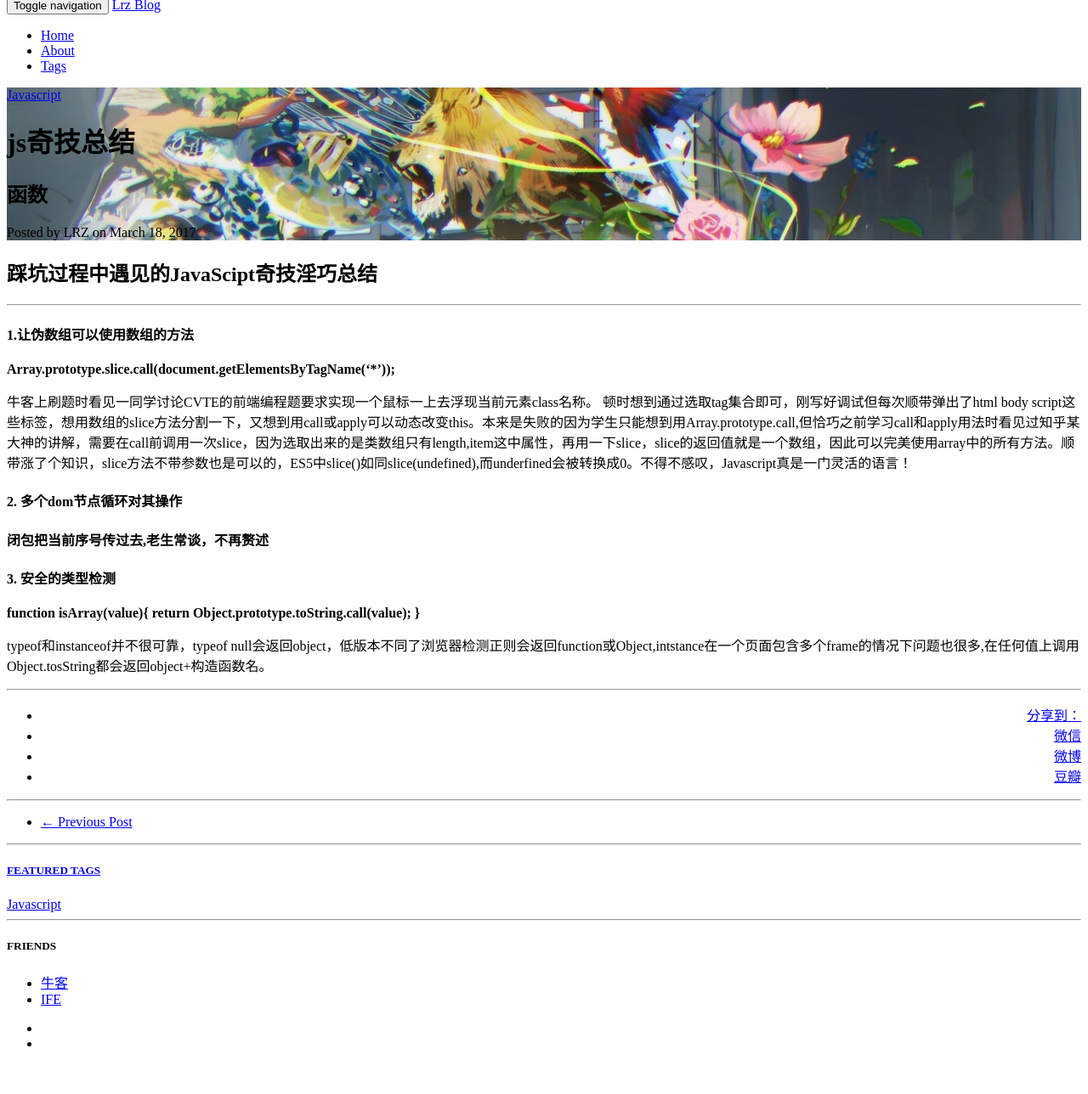
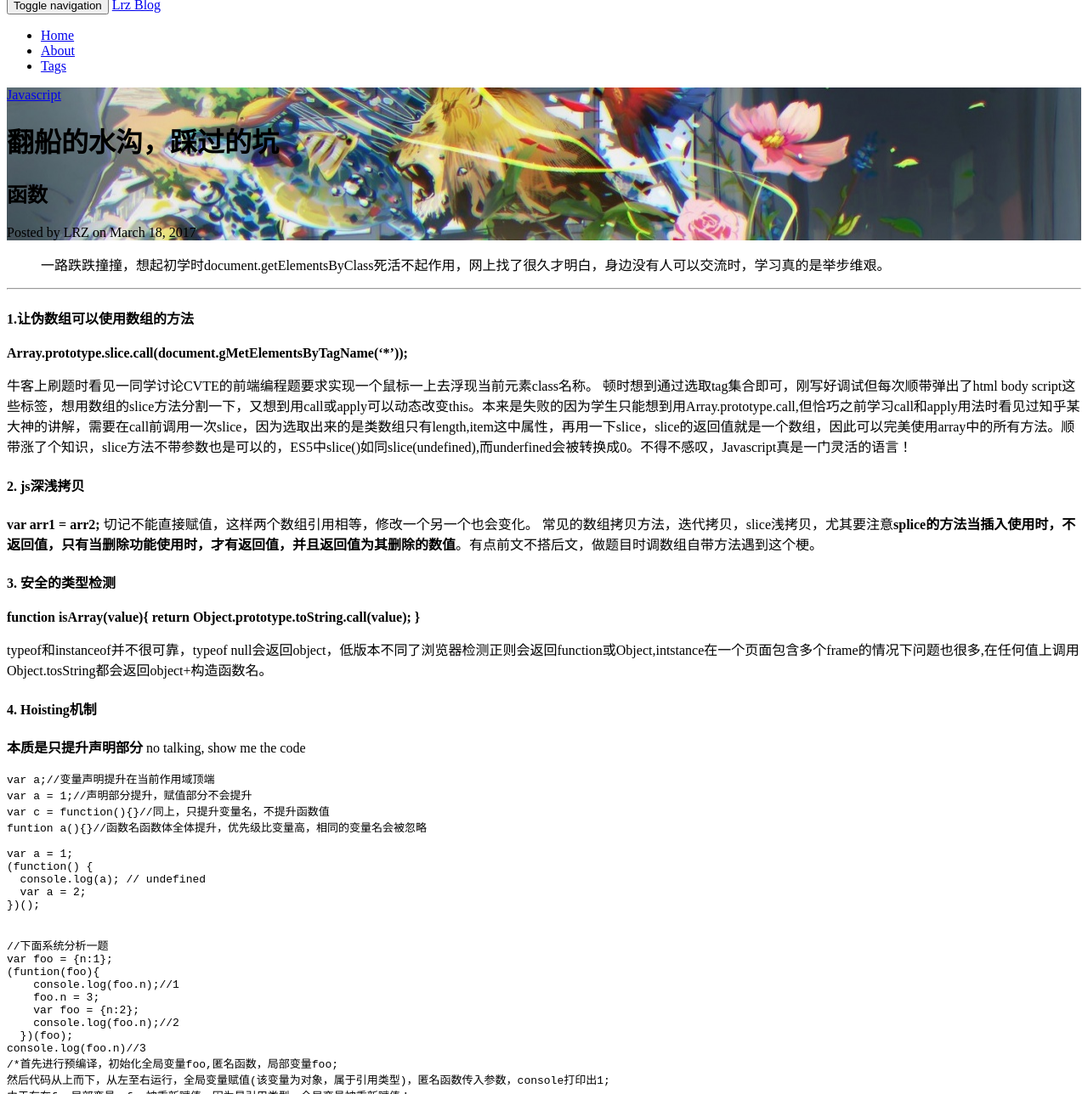
Before and after one commit to UnscientificMisaka/UnscientificMisaka.github.io, a Jekyll site: the page built from _posts/2017-3-18-jsTicks.markdown, in a window 1280 px wide and 1400 px high, cut to the strip 112-1400 px from the top of the window. Shown: the whole strip at 85% size. Built offline with Jekyll 4.4.1, drawn with Linux system fonts in a browser that asks for light colours; comment, search, counter and statistics services are not loaded; some of the changed text lies outside the part shown.

Commit message:
update blog

```diff
--- a/_posts/2017-2-6-thinkself-.markdown
+++ b/_posts/2017-2-6-thinkself-.markdown
@@ -8,8 +8,3 @@ header-img: "img/17-1-1.jpg"
 tags:
     -
 ---
-
-1. 搞一个J2EE项目，前端后台全自己，后台暂时先用servlet和jsp,三大框架实在没时间学，先捣鼓一个作品好找实习最重要。
-2. IFE即将开始，js功力还是较差，16年高分代码自认远远不如，不，简直就没有一点可比性，虽然功能都差不多，人家的代码封装的自惭形秽。
-3. 重构个人网站，去年十月功力不够写不出，现在差不多了，切图仔的功力还是有的。
-4. 疯狂刷数据结构，一定要找个稍微大点的公司实习啊，没想到各大公司暑期实习这么早就开始了，泪。
--- a/_posts/2017-3-18-jsTicks.markdown
+++ b/_posts/2017-3-18-jsTicks.markdown
@@ -1,6 +1,6 @@
 ---
 layout:     post
-title:      "js奇技总结"
+title:      "翻船的水沟，踩过的坑"
 subtitle:   "函数"
 date:       2017-03-18
 author:     "LRZ"
@@ -9,18 +9,20 @@ tags:
     - Javascript
 ---
 
-## 踩坑过程中遇见的JavaScipt奇技淫巧总结
+>一路跌跌撞撞，想起初学时document.getElementsByClass死活不起作用，网上找了很久才明白，身边没有人可以交流时，学习真的是举步维艰。
+
 ***
 #### 1.让伪数组可以使用数组的方法
 
-<b>Array.prototype.slice.call(document.getElementsByTagName('*'));</b>
+<b>Array.prototype.slice.call(document.gMetElementsByTagName('*'));</b>
 
 牛客上刷题时看见一同学讨论CVTE的前端编程题要求实现一个鼠标一上去浮现当前元素class名称。
 顿时想到通过选取tag集合即可，刚写好调试但每次顺带弹出了html body script这些标签，想用数组的slice方法分割一下，又想到用call或apply可以动态改变this。本来是失败的因为学生只能想到用Array.prototype.call,但恰巧之前学习call和apply用法时看见过知乎某大神的讲解，需要在call前调用一次slice，因为选取出来的是类数组只有length,item这中属性，再用一下slice，slice的返回值就是一个数组，因此可以完美使用array中的所有方法。顺带涨了个知识，slice方法不带参数也是可以的，ES5中slice()如同slice(undefined),而underfined会被转换成0。不得不感叹，Javascript真是一门灵活的语言！
 
-#### 2. 多个dom节点循环对其操作
-
-<b>闭包把当前序号传过去,老生常谈，不再赘述</b>
+#### 2. js深浅拷贝
+<b>var arr1 = arr2;</b>
+切记不能直接赋值，这样两个数组引用相等，修改一个另一个也会变化。
+常见的数组拷贝方法，迭代拷贝，slice浅拷贝，尤其要注意<b>splice的方法当插入使用时，不返回值，只有当删除功能使用时，才有返回值，并且返回值为其删除的数值</b>。有点前文不搭后文，做题目时调数组自带方法遇到这个梗。
 
 #### 3. 安全的类型检测
 
@@ -29,3 +31,35 @@ tags:
 }</b>
 
 typeof和instanceof并不很可靠，typeof null会返回object，低版本不同了浏览器检测正则会返回function或Object,intstance在一个页面包含多个frame的情况下问题也很多,在任何值上调用Object.tosString都会返回object+构造函数名。
+
+#### 4. Hoisting机制
+<b>本质是只提升声明部分</b>
+no talking, show me the code
+
+    var a;//变量声明提升在当前作用域顶端
+    var a = 1;//声明部分提升，赋值部分不会提升
+    var c = function(){}//同上，只提升变量名，不提升函数值
+    funtion a(){}//函数名函数体全体提升，优先级比变量高，相同的变量名会被忽略
+
+    var a = 1;
+    (function() {
+      console.log(a); // undefined
+      var a = 2;
+    })();
+
+
+    //下面系统分析一题
+    var foo = {n:1};
+    (funtion(foo){
+        console.log(foo.n);//1
+        foo.n = 3;
+        var foo = {n:2};
+        console.log(foo.n);//2
+      })(foo);
+    console.log(foo.n)//3
+    /*首先进行预编译，初始化全局变量foo,匿名函数，局部变量foo;
+    然后代码从上而下，从左至右运行，全局变量赋值(该变量为对象，属于引用类型)，匿名函数传入参数，console打印出1;
+    由于存在foo局部变量，foo被重新赋值，因为是引用类型，全局变量被重新赋值；
+    var foo = {n:2};foo在第一步变量提升至匿名函数作用域中顶部，但在现在才被赋值，所以console打印出2
+    最后全局变量被改变打印3*/
+    <b>若</b>
```
